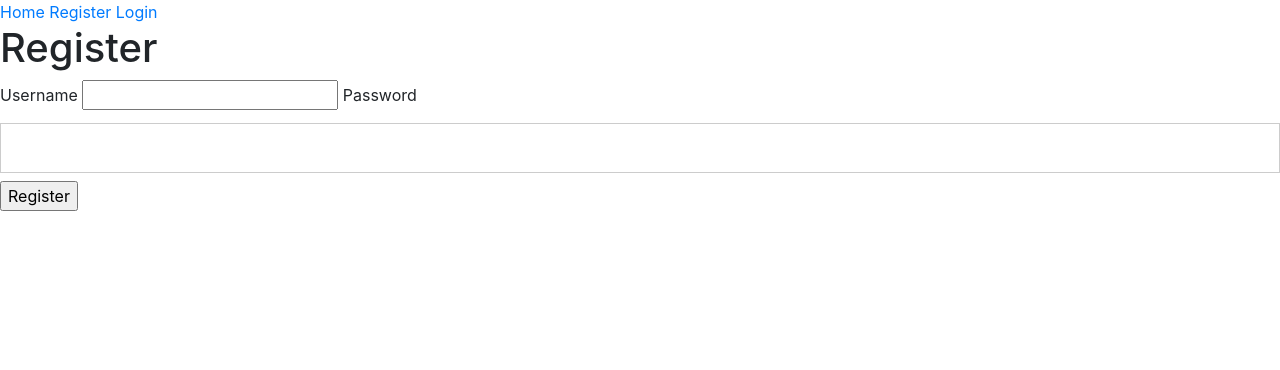
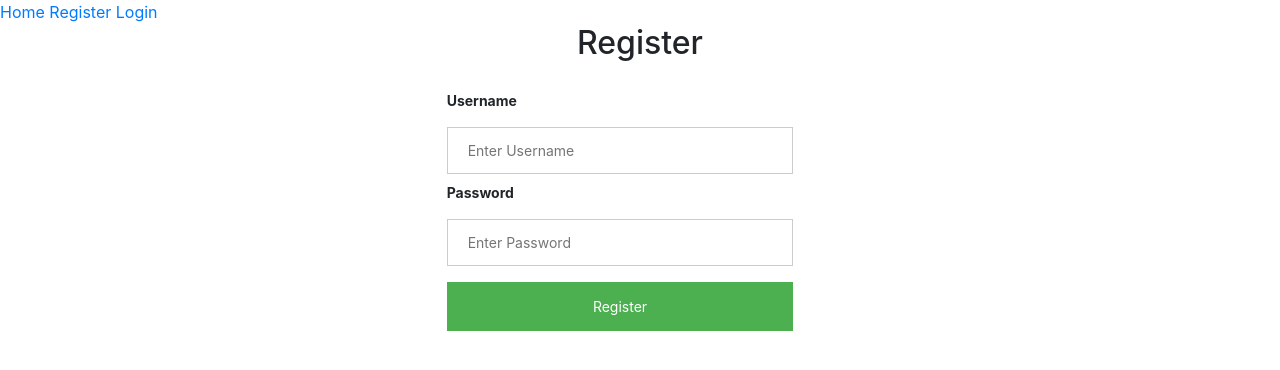
Before and after one commit to jpal29/URL_SHORTENER, a Flask app: page /auth/register in a window 1280 px wide. Shown: the top 370 px of the page. Run offline with Flask 2, Linux system fonts and the light colour scheme; some libraries are stand-ins or nearby versions.

Commit message:
Changed layout to make login form look nice

```diff
--- a/shortener/templates/auth/register.html
+++ b/shortener/templates/auth/register.html
@@ -1,20 +1,23 @@
-<!DOCTYPE html>
-<html lang="en">
-<head>
+
 {% extends 'base.html' %}
 {% block header %}
-        <h1>{% block title %} Register {% endblock %}</h1>
 {% endblock %}
-</head>
-<body>
+
+
 {% block content %}
+    <h2 class="text-center">Register</h2>
+    <div class="register-form container">
+        <div class="row justify-content-center">
+            <div class="col-md-4">
                 <form method="post">
-        <label for="username">Username</label>
-        <input name="username" id="username" required>
-        <label for="password">Password</label>
-        <input type="password" name="password" id="password" required>
-        <input type="submit" value="Register">
+                    <label for="username"><b>Username</b></label>
+                    <input type="text" placeholder="Enter Username" name="username" id="username" required>
+                    <label for="password"><b>Password</b></label>
+                    <input type="password" placeholder="Enter Password" name="password" id="password" required>
+                    <button type="submit" value="Register">Register</button>
                 </form>
+            </div>
+        </div>
+    </div>
+
 {% endblock %}
-</body>
-</html>
```
Also changed, not shown: shortener/templates/auth/login.html (+7 -2 lines). Lines whose indentation alone changed are shown as unchanged.
